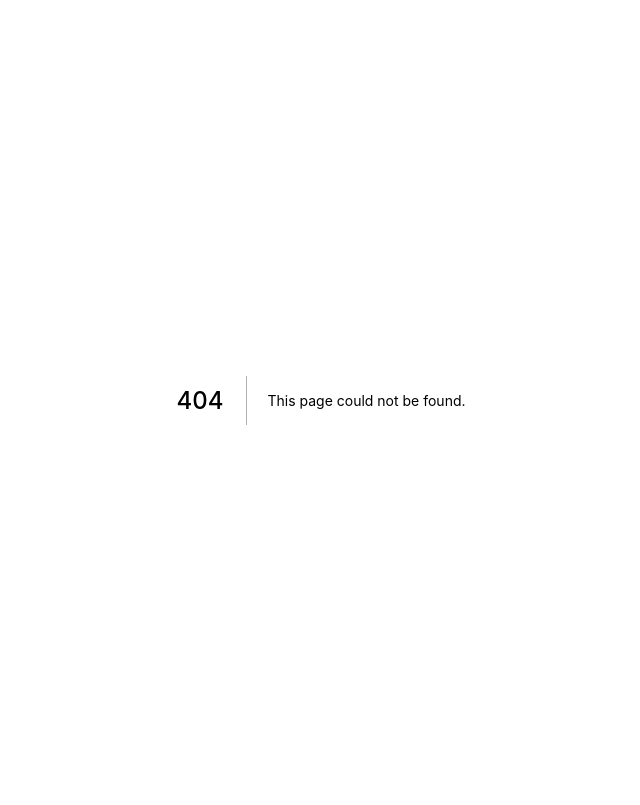
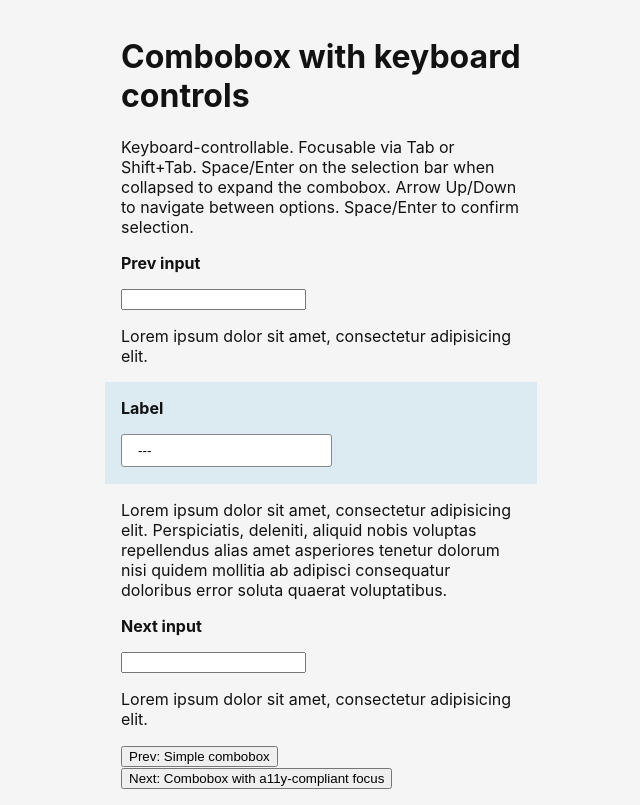
Before and after one commit to qroll/roll-web-lab, a Next.js app: page /combobox/keyboard in a window 1280 px wide. Before the commit this address had no page. Shown: the whole page, without its empty margins (319-959 px from the left). Built offline with nearby package versions, Linux system fonts and the light colour scheme.

Commit message:
Update urls

```diff
--- a/src/pages/combobox/combobox-with-keyboard-controls.tsx
+++ b/src/pages/combobox/keyboard.tsx
@@ -23,7 +23,8 @@ export default function ComboboxWithKeyboardControlsPage() {
     <Page
       header="Combobox with keyboard controls"
       description="Keyboard-controllable. Focusable via Tab or Shift+Tab. Space/Enter on the selection bar when collapsed to expand the combobox. Arrow Up/Down to navigate between options. Space/Enter to confirm selection."
-      prev={{ link: "/combobox/simple-combobox", label: "Prev: Simple combobox" }}
+      prev={{ link: "/combobox/simple", label: "Prev: Simple combobox" }}
+      next={{ link: "/combobox/focus", label: "Next: Combobox with a11y-compliant focus" }}
     >
       <ComboboxWithKeyboardControls
         label="Label"
--- a/src/pages/combobox/simple-combobox.tsx
+++ b/src/pages/combobox/simple.tsx
@@ -21,7 +21,7 @@ export default function SimpleComboboxPage() {
       header="Simple combobox"
       description="Lets you click to expand or collapse the list of options and select a single option. Click outside of the
       combobox to collapse it."
-      next={{ link: "/combobox/combobox-with-keyboard-controls", label: "Next: Combobox with keyboard controls" }}
+      next={{ link: "/combobox/keyboard", label: "Next: Combobox with keyboard controls" }}
     >
       <SimpleCombobox
         label="Label"
```
